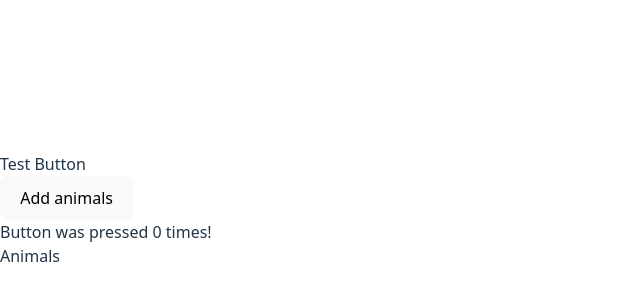
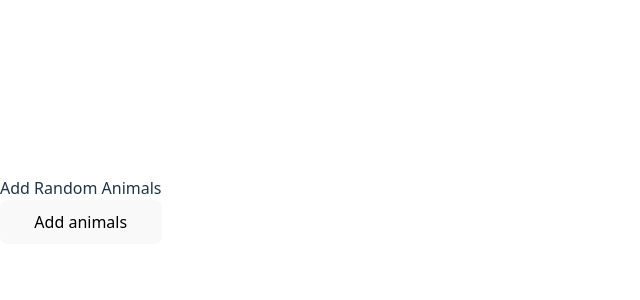
Before and after one commit to prvnbala/react-tutorials-animals, a React (Vite) app: page / in a window 1280 px wide. Shown: the part 190-490 px from the top of the page, without its empty margins (0-640 px from the left). Built offline with nearby package versions, Linux system fonts and the light colour scheme.

Commit message:
add styles to App.css

```diff
--- /dev/null
+++ b/src/App.css
@@ -0,0 +1,12 @@
+.app {
+  display: flex;
+  flex-direction: column;
+  justify-content: center;
+}
+
+.animal-list {
+  display: flex;
+  flex-direction: row;
+}
+
+.button {}
--- a/src/App.jsx
+++ b/src/App.jsx
@@ -1,5 +1,6 @@
 import { useState } from 'react'
 import AnimalShow from './AnimalShow';
+import "./App.css"
 
 function getRandomAnimal() {
   const animals = ["bird", "cat","cow", "dog", "gator", "horse"];
@@ -21,12 +22,10 @@ function App() {
   });
 
   return (
-    <div>
-      <div>Test Button</div>
-      <button onClick={handleClick}>Add animals</button>
-      <div>Button was pressed {count} times!</div>
-      <div>Animals</div>
-      <div>{renderedAnimals}</div>
+    <div className='app'>
+      <div>Add Random Animals</div>
+      <button onClick={handleClick} className='button'>Add animals</button>
+      <div className="animal-list">{renderedAnimals}</div>
     </div>
   )
 }
```
